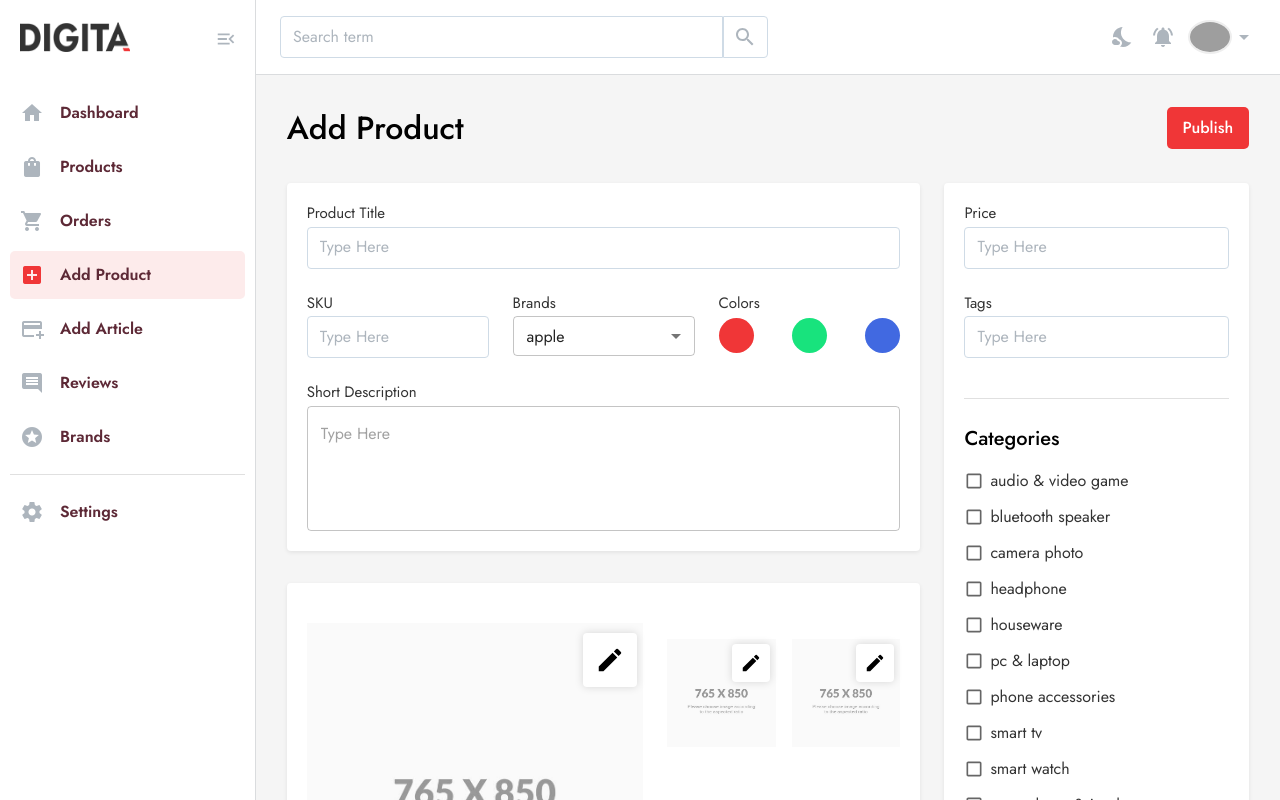
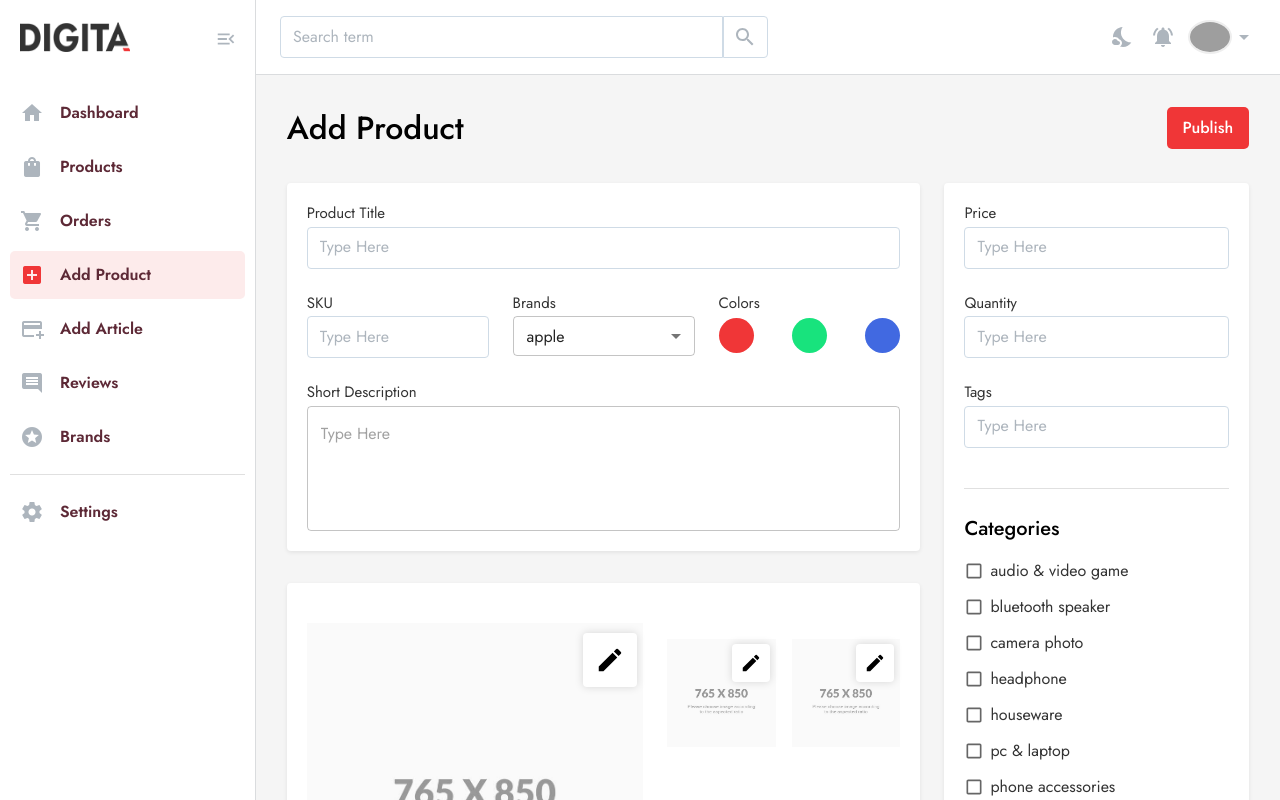
Before and after one commit to digita-webshop/digita-webshop-frontend, a React (Create React App) app: page /panel/add-product in a window 1280 px wide. Shown: the top 800 px of the page. Built offline with nearby package versions, Linux system fonts and the light colour scheme; grey boxes are pictures that could not be loaded.

Commit message:
feat(addProduct):add quantity section

```diff
--- a/src/Components/AddProduct/Sidebar/Sidebar.tsx
+++ b/src/Components/AddProduct/Sidebar/Sidebar.tsx
@@ -56,6 +56,12 @@ function Sidebar() {
         </Grid>
         <Grid item xs={12}>
           <FormControl fullWidth>
+            <PFormLabel>quantity</PFormLabel>
+            <PTextField placeholder="Type Here" />
+          </FormControl>
+        </Grid>
+        <Grid item xs={12}>
+          <FormControl fullWidth>
             <PFormLabel>tags</PFormLabel>
             <PTextField
               placeholder="Type Here"
```
